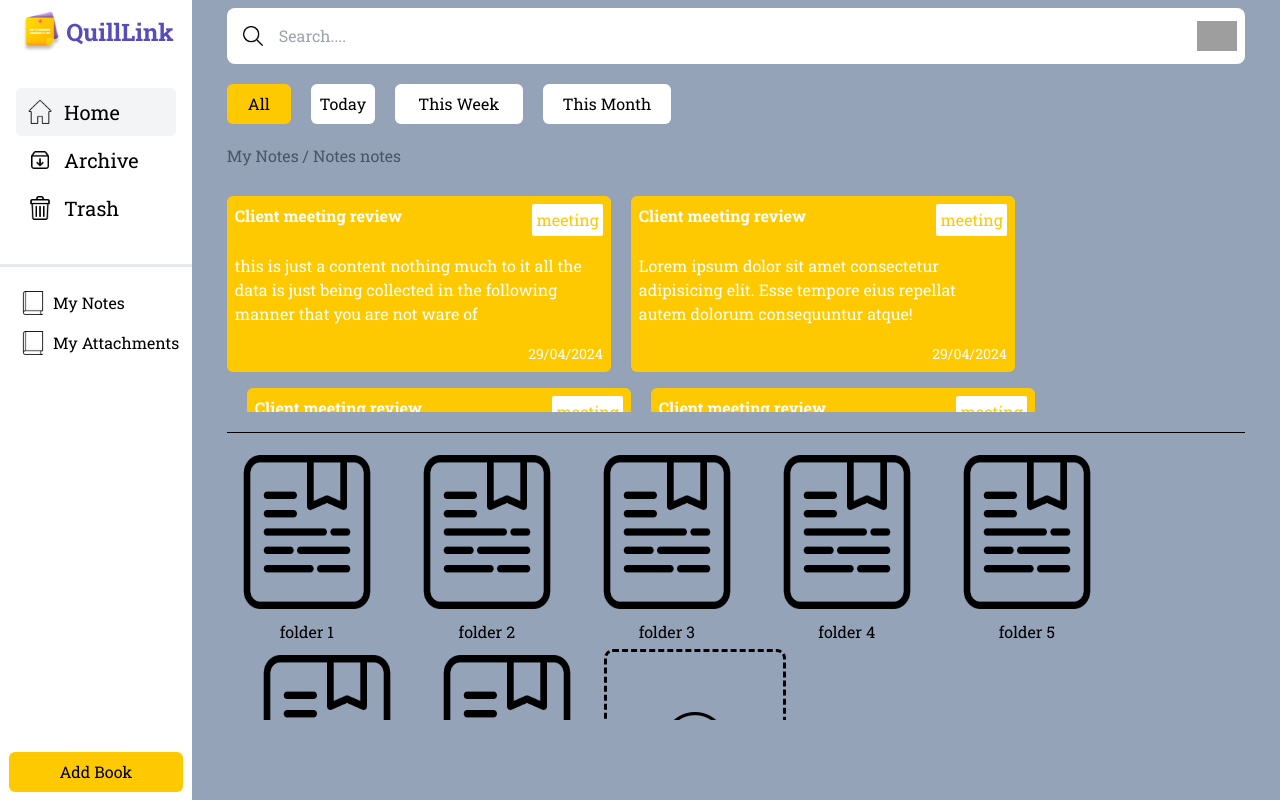
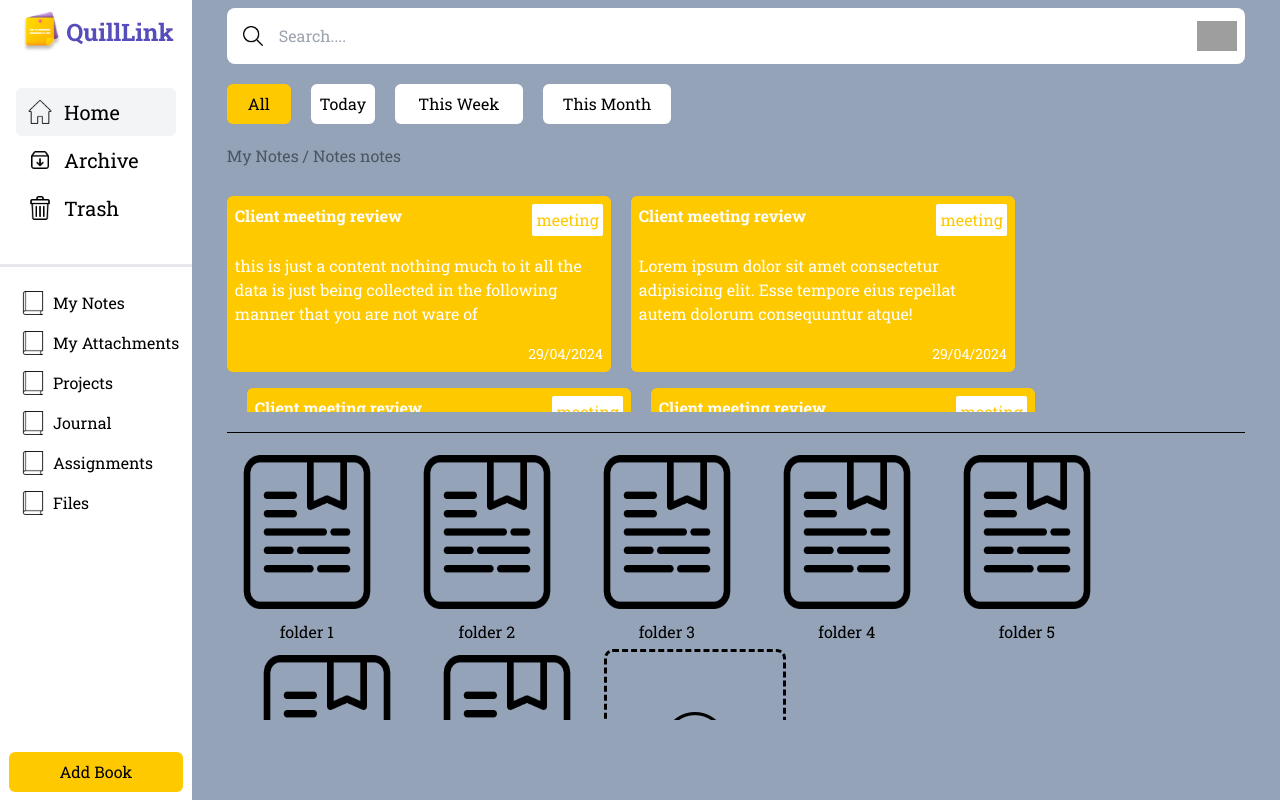
Before and after one commit to proaddy/QuillLink, a React (Vite) app in the folder frontend/: page / in a window 1280 px wide. Built offline with nearby package versions, Linux system fonts and the light colour scheme; grey boxes are pictures that could not be loaded.

Commit message:
update 3

```diff
--- a/frontend/src/components/Cards.jsx
+++ b/frontend/src/components/Cards.jsx
@@ -1,4 +1,4 @@
-import testdata from '../testdata.json'
+import testdata from '../data/testdata.json'
 
 export default function Cards() {
   return (
--- a/frontend/src/components/Folders.jsx
+++ b/frontend/src/components/Folders.jsx
@@ -1,4 +1,4 @@
-import folders from '../folderlist.json';
+import folders from '../data/folderlist.json';
 
 export default function Folders() {
   return (
--- a/frontend/src/components/LeftComponent.jsx
+++ b/frontend/src/components/LeftComponent.jsx
@@ -1,3 +1,5 @@
+import bookdata from '../data/bookdata.json'
+
 export default function LeftComponent({pageStat, setPage}) {
   return (
     <div className='h-screen pt-2 flex flex-col items-center flex-[1_1_15%]'>
@@ -29,14 +31,14 @@ export default function LeftComponent({pageStat, setPage}) {
         {/* Book list */}
         <div className="flex flex-col h-screen justify-between">
           <div className='flex-1 p-1'>
-            <div className='flex items-center'>
-              <img src="/images/book.png" alt="book" className='w-6 m-2'/>
-              <span>My Notes</span>
-            </div>
-            <div className="flex items-center">
-              <img src="/images/book.png" alt="book" className='w-6 m-2' />
-              <span>My Attachments</span>
-            </div>
+            {
+              bookdata.map(e=>{ return (
+                <div className='flex items-center' key={e.name}>
+                  <img src="/images/book.png" alt="book" className='w-6 m-2'/>
+                  <span>{e.name}</span>
+                </div>
+              )})
+            }
           </div>
           <span className='flex-0 text-center p-2 mb-2 rounded-md h-10 bg-[#FFC900]'>Add Book</span>
         </div>
--- /dev/null
+++ b/frontend/src/data/bookdata.json
@@ -0,0 +1,26 @@
+[
+    {
+        "name":"My Notes",
+        "user":"adarsh"
+    },
+    {
+        "name":"My Attachments",
+        "user":"adarsh"
+    },
+    {
+        "name":"Projects",
+        "user":"adarsh"
+    },
+    {
+        "name":"Journal",
+        "user":"adarsh"
+    },
+    {
+        "name":"Assignments",
+        "user":"adarsh"
+    },
+    {
+        "name":"Files",
+        "user":"adarsh"
+    }
+]
--- /dev/null
+++ b/frontend/src/data/logindata.json
@@ -0,0 +1,23 @@
+[
+    {
+        "uname":"adarsh",
+        "passw":"password"
+    },
+    {
+        "uname":"manish",
+        "passw":"asdfj"
+    },
+    {
+        "uname":"kanha",
+        "passw":"qwerty"
+    },
+    {
+        "uname":"rakesh",
+        "passw":"zxc"
+    },
+    {
+        "uname":"priti",
+        "passw":"password"
+    }
+
+]
--- a/frontend/src/pages/LoginPage.jsx
+++ b/frontend/src/pages/LoginPage.jsx
@@ -1,15 +1,38 @@
 import { useState } from "react";
 import { Link } from "react-router-dom";
+
+import logindata from '../data/logindata.json';
 
 export default function LoginPage() {
 
   const [show, setShow] = useState('hide');
 
+  // input
+  const [uname, setUname] = useState('');
+  const [passw, setPassw] = useState('');
+
   const submitData = (e) => {
     e.preventDefault();
+    if(uname === '' || passw === '') {
+      alert("Username or Password cannot be empty")
+    } else if(passw.length < 8) {
+      alert("Password cannot be less than 8 characters")
+    } else {
+      if (uname.indexOf(' ') != -1 || passw.indexOf(' ') != -1) {
+        alert("Username or Password cannot have space")
+      } else {
+        const payload = Object.fromEntries(new FormData(e.target));
+        console.log(payload);
+        logindata.forEach(e=> {
+          if (e.uname === uname && e.passw === passw) {
+          alert("Login Successfull");
+          return;
+        }})
+      }
+    }
 
-    const payload = Object.fromEntries(new FormData(e.target));
-    console.log(payload);
+    setUname('');
+    setPassw('');
 
   }
 
@@ -32,12 +55,15 @@ export default function LoginPage() {
           </p>
           <span className="uppercase text-3xl mt-12">hello again!</span>
           <span className="mt-4">welcome back you have been missed</span>
+          {/* form */}
           <form onSubmit={submitData} action="" className="flex flex-col w-72 mt-10">
             <input
               type="text"
               placeholder="Enter Username"
               className="h-16 p-5 rounded-md"
               name="uname"
+              value={uname}
+              onChange={(e)=>setUname(e.target.value)}
             />
             <div className="flex mt-4">
               <input
@@ -45,6 +71,8 @@ export default function LoginPage() {
                 placeholder="Enter Password"
                 className="h-16 p-5 rounded-tl-md rounded-bl-md"
                 name="password"
+                value={passw}
+                onChange={(e)=>setPassw(e.target.value)}
               />
               <img
                 src={`/images/${show}.png`}
```
Also changed, not shown: frontend/src/data/folderlist.json (renamed from frontend/src/folderlist.json), frontend/src/data/testdata.json (renamed from frontend/src/testdata.json), 1 other file (tests, documents, lock files or other folders).
